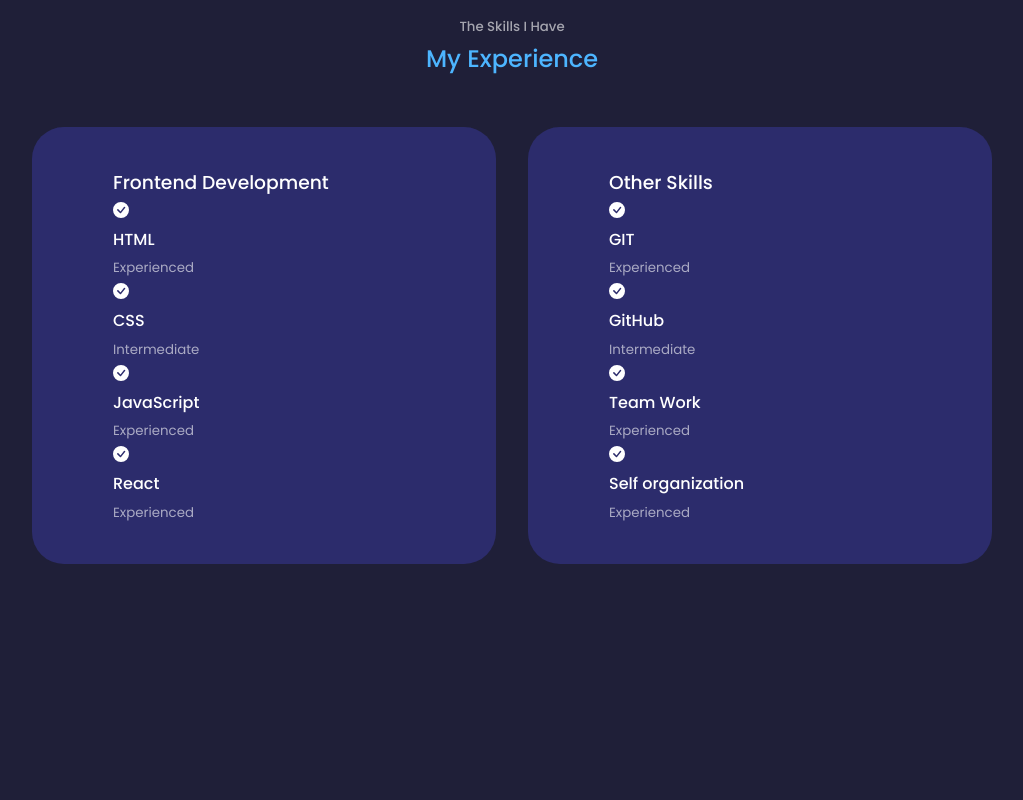
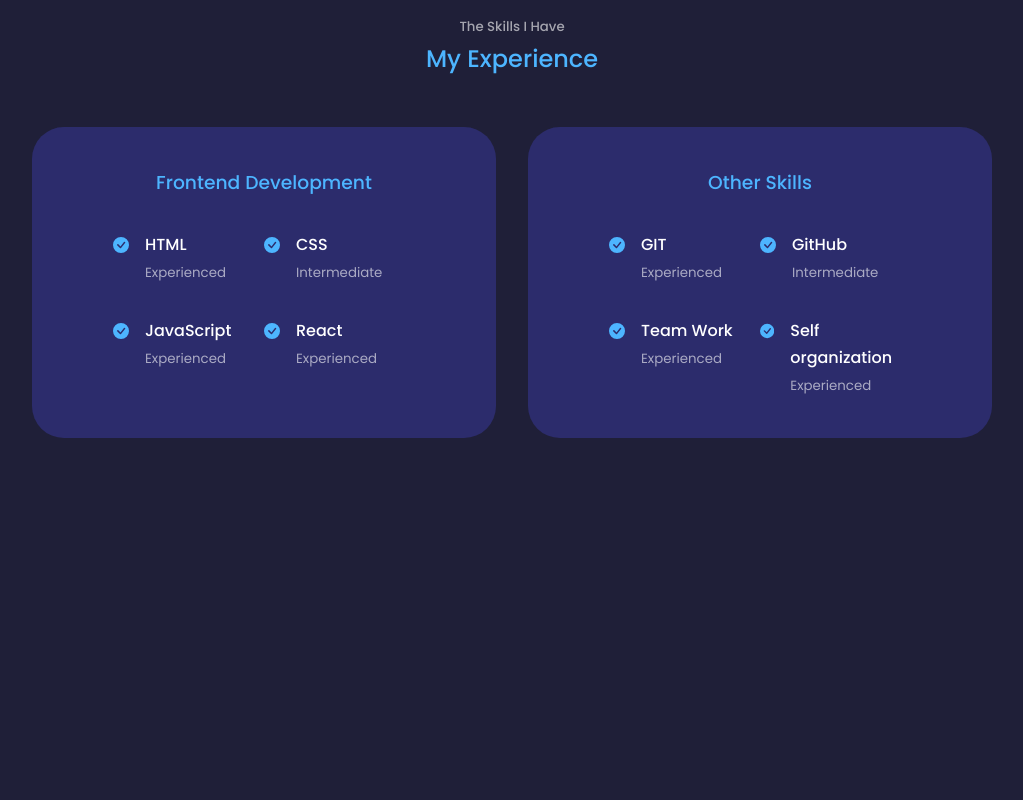
Before and after one commit to Vectari/my_website_react, a React (Create React App) app: page / in a window 1280 px wide. Shown: the part 1840-2640 px from the top of the page, without its empty margins (128-1151 px from the left). Built offline with nearby package versions, Linux system fonts and the light colour scheme.

Commit message:
add experience section style

```diff
--- a/src/components/experience/Experience.jsx
+++ b/src/components/experience/Experience.jsx
@@ -13,58 +13,68 @@ const Experience = () => {
           <h3>Frontend Development</h3>
           <div className="experience__content">
             <artice className="experience__details">
-              <BsFillCheckCircleFill />
+              <BsFillCheckCircleFill className='experience__details-icon' />
+              <div>
                 <h4>HTML</h4>
                 <small className='text-light'>Experienced</small>
-              <br />
+              </div>
             </artice>
             <artice className="experience__details">
-              <BsFillCheckCircleFill />
+              <BsFillCheckCircleFill className='experience__details-icon' />
+              <div>
                 <h4>CSS</h4>
                 <small className='text-light'>Intermediate</small>
-              <br />
+              </div>
             </artice>
             <artice className="experience__details">
-              <BsFillCheckCircleFill />
+              <BsFillCheckCircleFill className='experience__details-icon' />
+              <div>
                 <h4>JavaScript</h4>
                 <small className='text-light'>Experienced</small>
-              <br />
+              </div>
             </artice>
             <artice className="experience__details">
-              <BsFillCheckCircleFill />
+              <BsFillCheckCircleFill className='experience__details-icon' />
+              <div>
                 <h4>React</h4>
                 <small className='text-light'>Experienced</small>
-              <br />
+              </div>
             </artice>
           </div>
         </div>
 
         <div className="experience__backend">
         <h3>Other Skills</h3>
+        <div className="experience__content">
         <artice className="experience__details">
-              <BsFillCheckCircleFill />
+              <BsFillCheckCircleFill className='experience__details-icon' />
+              <div>
                 <h4>GIT</h4>
                 <small className='text-light'>Experienced</small>
-              <br />
+              </div>
             </artice>
             <artice className="experience__details">
-              <BsFillCheckCircleFill />
+              <BsFillCheckCircleFill className='experience__details-icon' />
+              <div>
                 <h4>GitHub</h4>
                 <small className='text-light'>Intermediate</small>
-              <br />
+              </div>
             </artice>
             <artice className="experience__details">
-              <BsFillCheckCircleFill />
+              <BsFillCheckCircleFill className='experience__details-icon' />
+              <div>
                 <h4>Team Work</h4>
                 <small className='text-light'>Experienced</small>
-              <br />
+              </div>
             </artice>
             <artice className="experience__details">
-              <BsFillCheckCircleFill />
+              <BsFillCheckCircleFill className='experience__details-icon' />
+              <div>
                 <h4>Self organization</h4>
                 <small className='text-light'>Experienced</small>
-              <br />
+              </div>
             </artice>
+          </div>
         </div>
       </div>
     </section>
--- a/src/components/experience/experience.css
+++ b/src/components/experience/experience.css
@@ -9,6 +9,7 @@
     padding: 2.4rem 5rem;
     border-radius:  2rem;
     border: 1px solid transparent;
+    transition: var(--transition);
 }
 
 .experience__container > div:hover {
@@ -16,3 +17,25 @@
     border-color: var(--color-primary-variant);
     cursor: default;
 }
+
+.experience__container > div h3 {
+    text-align: center;
+    margin-bottom: 2rem;
+    color: var(--color-primary);
+}
+
+.experience__content {
+    display: grid;
+    grid-template-columns: 1fr 1fr;
+    row-gap:  2rem;
+}
+
+.experience__details {
+    display: flex;
+    gap: 1rem;
+}
+
+.experience__details-icon {
+    margin-top: 6px;
+    color: var(--color-primary);
+}
```
Lines whose indentation alone changed are shown as unchanged.
